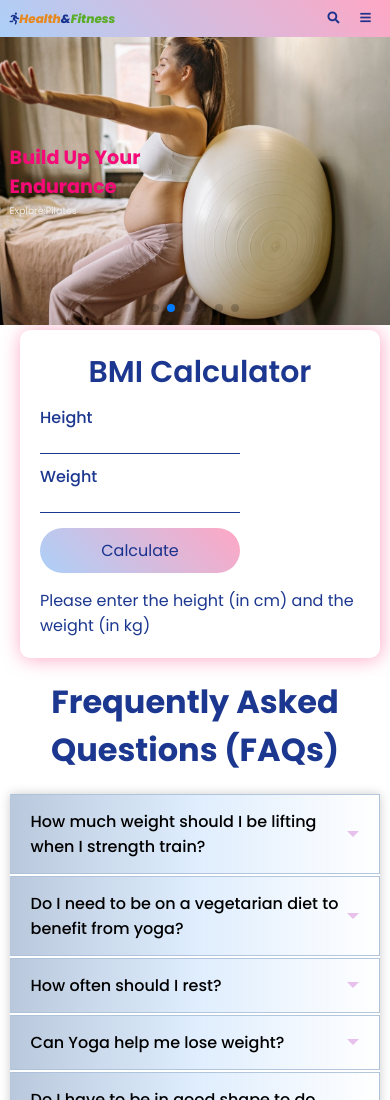
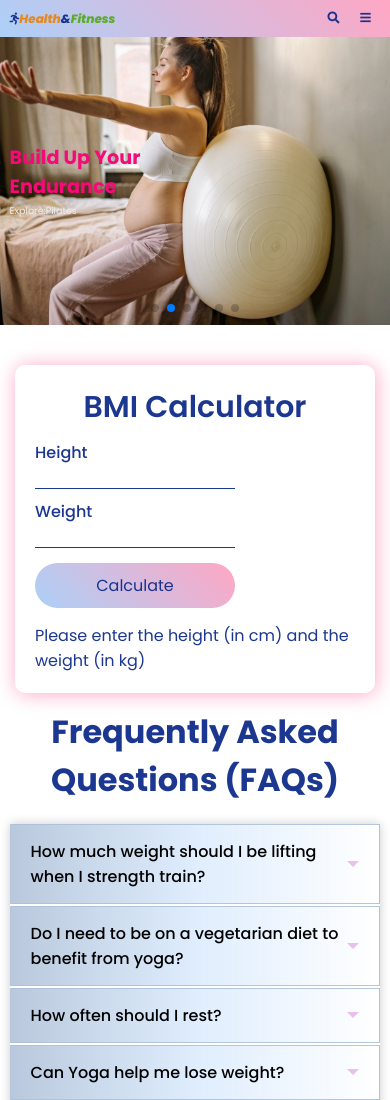
Before and after one commit to SimranS22/healthandfitness-website, a plain HTML site: page index.html in a window 390 px wide. Shown: the top 1100 px of the page. Drawn offline with nearby package versions, Linux system fonts and the light colour scheme.

Commit message:
Update homepage_style.css

```diff
--- a/css_files/homepage_style.css
+++ b/css_files/homepage_style.css
@@ -225,10 +225,10 @@ html{
     .home .slide .content a {
         font-size: 2rem;
       }
-      .bmi{
+     /* .bmi{*/
        /*width:50rem;*/
-          margin:10px;
-    }
+         /* margin:10px;*/
+    /*}*/
       .bmi #weight:focus, .bmi #height:focus{
     border-bottom: 0.2rem solid rgba(10, 39, 134, 0.925);
     width: 240px;
@@ -243,10 +243,10 @@ html{
     html{
       font-size: 30%;
     }
-    .bmi{
+   /* .bmi{*/
         /*width:30rem;*/
-        margin:5px;
-    }
+      /*  margin:5px;*/
+    /*}*/
     .bmi #weight:focus, .bmi #height:focus{
     border-bottom: 0.2rem solid rgba(10, 39, 134, 0.925);
     width: 220px;
```
